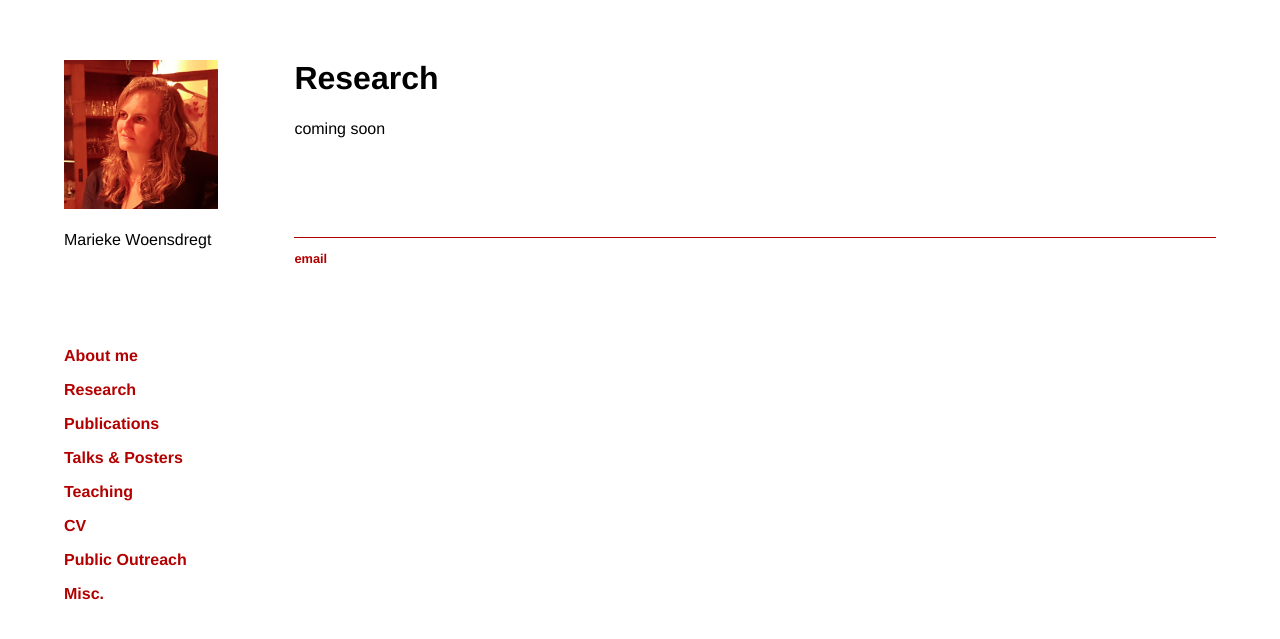
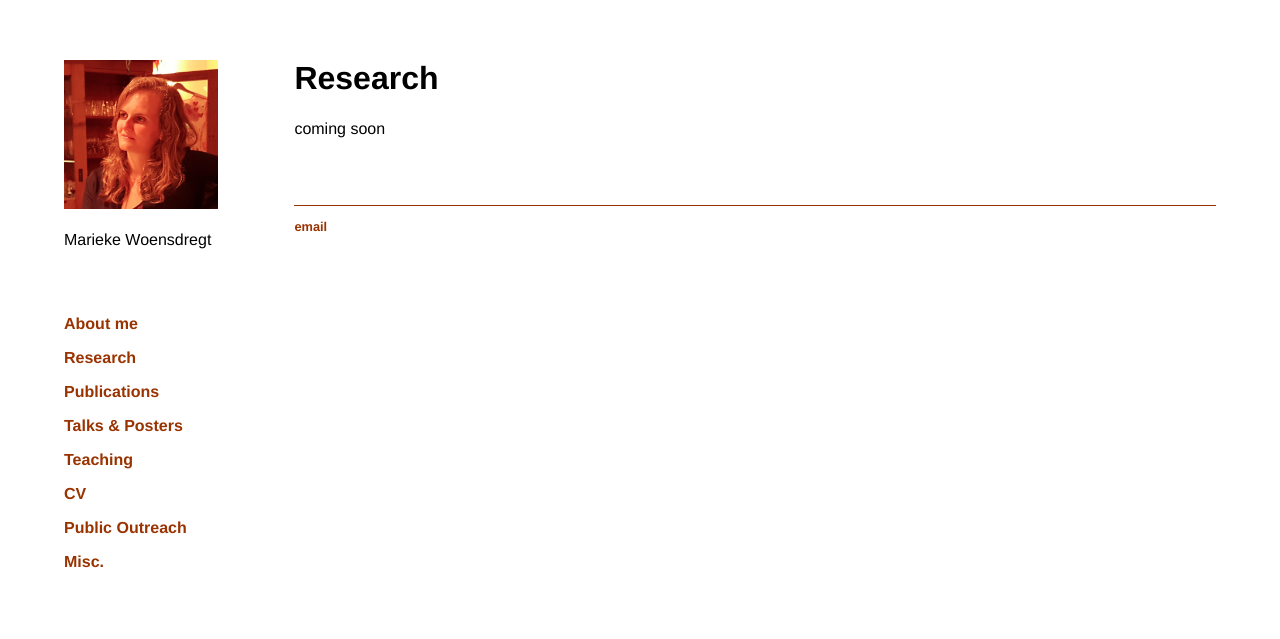
Before and after one commit to marieke-woensdregt/marieke-woensdregt.github.io, a Jekyll site: the page built from research/index.html, in a window 1280 px wide. Shown: the top 639 px of the page. Built offline with Jekyll 4.4.1, drawn with Linux system fonts in a browser that asks for light colours.

Commit message:
Update main.css

```diff
--- a/css/main.css
+++ b/css/main.css
@@ -15,7 +15,7 @@ nav ul li, footer ul li {
 }
 a {
     text-decoration: none;
-    color: #b30000;
+    color: #993300;
 }
 a:hover {
     text-decoration: underline;
@@ -37,10 +37,10 @@ p {
     font-family:'Helvetica', 'Arial', 'Sans-Serif';
     line-height: 1.4em;
     color: #000000;
-    padding-bottom: 5em;
+    padding-bottom: 3em;
 }
 footer {
-    border-top: 1px solid #b30000;
+    border-top: 1px solid #993300;
     font-size: 0.8em;
 }
 
```
